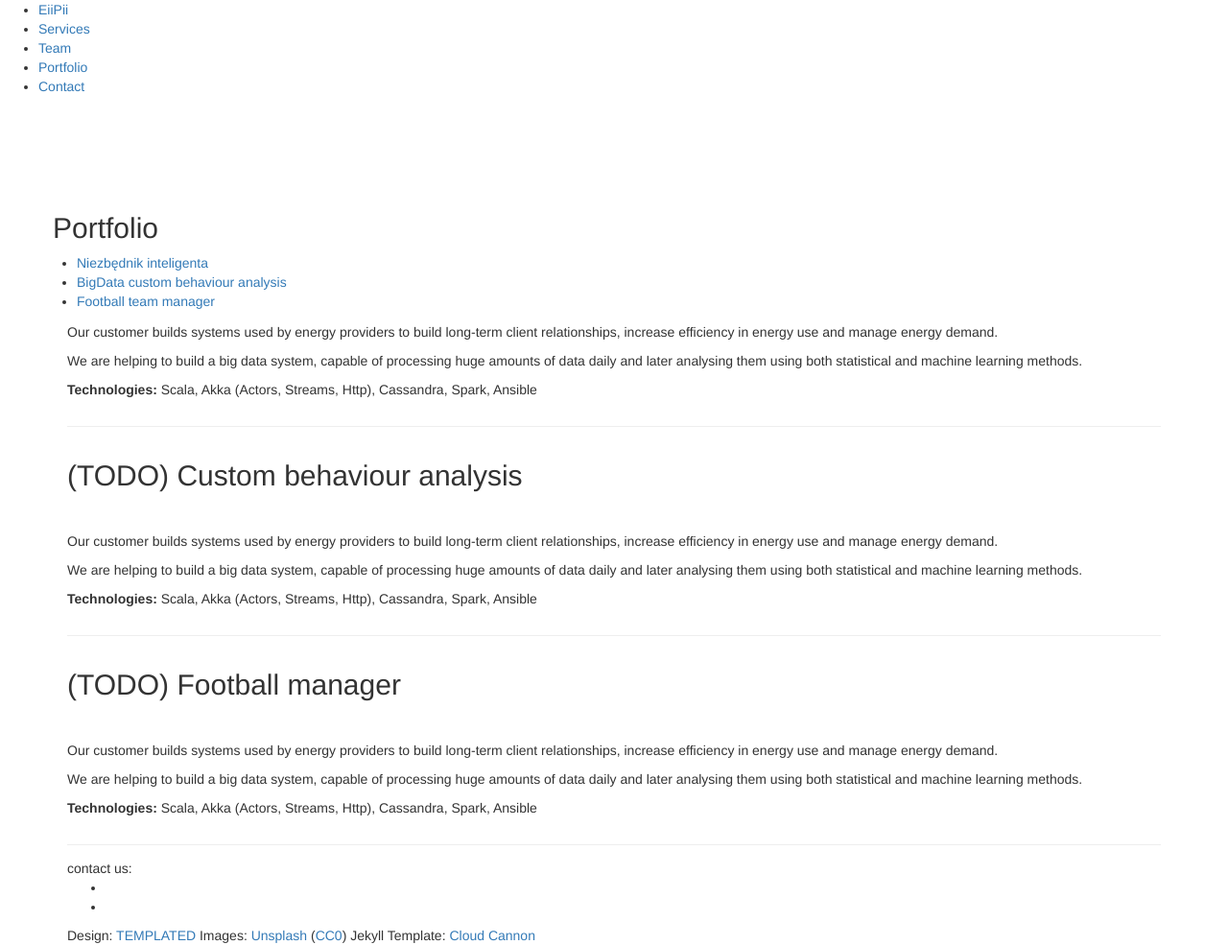
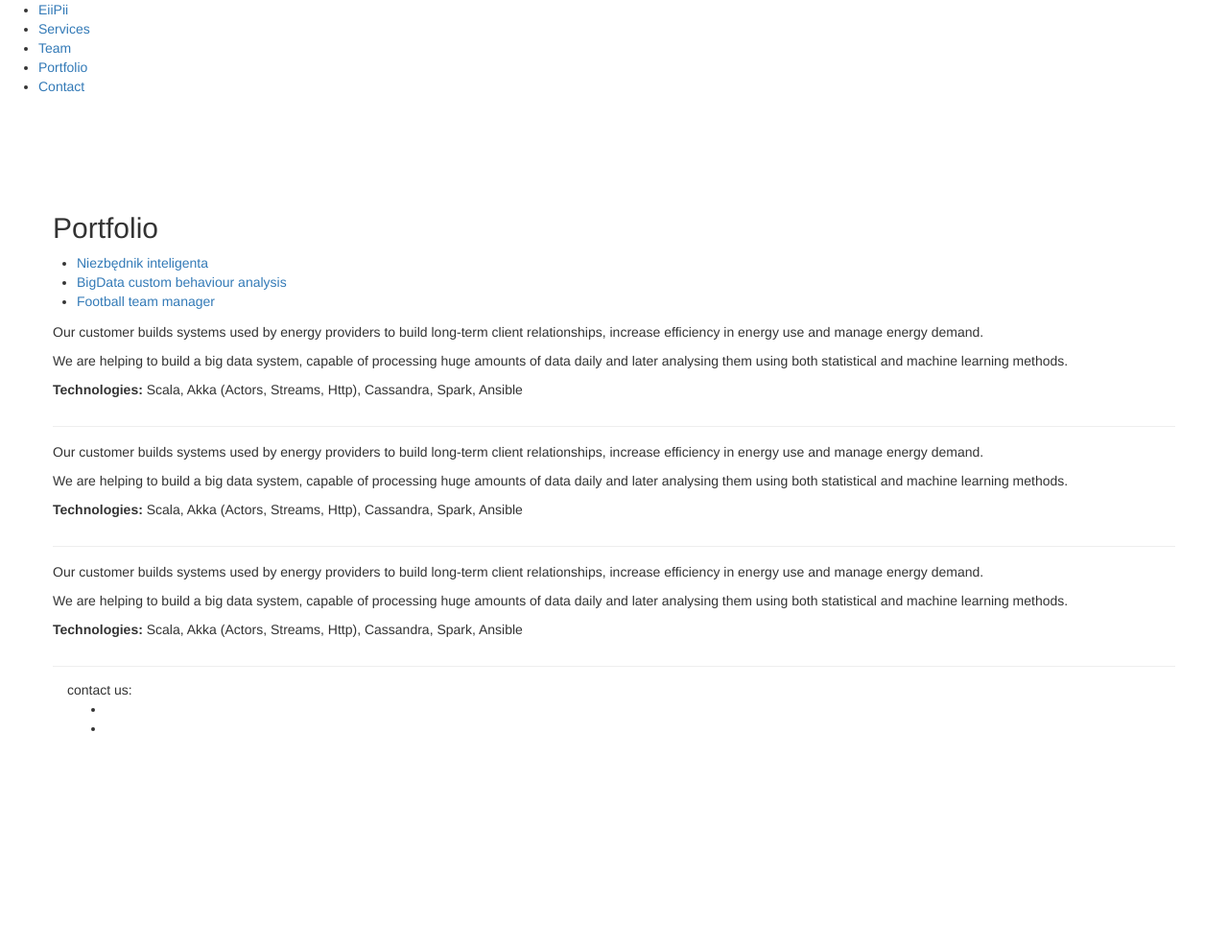
Before and after one commit to eiipii/eiipiihomepage, a Jekyll site: the page built from portfolio.html, in a window 1280 px wide. Shown: the whole page at 96% size. Built offline with Jekyll 4.4.1, drawn with Linux system fonts in a browser that asks for light colours; nearby versions of some CDN libraries; after the commit the page ends 900 px from its top, so only the background shows below that.

Commit message:
css fixes for portfolio page

```diff
--- a/_includes/portfolioContent.html
+++ b/_includes/portfolioContent.html
@@ -2,7 +2,11 @@
 <div id="content" class="8u skel-cell-important">
 
     <!-- TODO below is work-in-progress graphical element based on bootstrap - still some problems with position (something is inherited badly) and height -->
-    <div class="container">
+
+    <section id="niezbednik" class="portfolio">
+
+        <!-- Graphic Section Divider -->
+        <!-- wrapping this in div class container results in bad left and right position - might want to find why, later -->
         <div class="row">
             <div class="col-lg-12 col-md-12 total-height">
 
@@ -18,28 +22,55 @@
             </div>
         </div>
 
-
-    <section id="niezbednik">
+        <!-- Section Text -->
         <p>Our customer builds systems used by energy providers to build long-term client relationships, increase efficiency in energy use and manage energy demand.</p>
         <p>We are helping to build a big data system, capable of processing huge amounts of data daily and later analysing them using both statistical and machine learning methods.</p>
         <p><b>Technologies:</b> Scala, Akka (Actors, Streams, Http), Cassandra, Spark, Ansible</p>
         <hr style="margin: 2em 0 0 0; padding: 1em 0 0 0;"> <!-- TODO style inline-ed for now, should make a child -->
     </section>
 
-   <section id="bigdata">
-        <header style="margin-bottom: 3em">
-            <h2>(TODO) Custom behaviour analysis</h2> <!--TODO section graphics-->
-        </header>
+   <section id="bigdata" class="portfolio">
+       <!-- Graphic Section Divider -->
+       <!-- wrapping this in div class container results in bad left and right position - might want to find why, later -->
+       <div class="row">
+           <div class="col-lg-12 col-md-12 total-height">
+
+               <!-- div for cut in blue background -->
+               <div class="col-lg-8 blue-cut"></div>
+
+               <!-- div white left - icon should be placed here -->
+               <div class="col-lg-8 white-left">
+               </div>
+               <!-- div blue right, text should be placed here -->
+               <div class="col-lg-4 blue-right">
+               </div>
+           </div>
+       </div>
+        <!-- Section Text -->
         <p>Our customer builds systems used by energy providers to build long-term client relationships, increase efficiency in energy use and manage energy demand.</p>
         <p>We are helping to build a big data system, capable of processing huge amounts of data daily and later analysing them using both statistical and machine learning methods.</p>
         <p><b>Technologies:</b> Scala, Akka (Actors, Streams, Http), Cassandra, Spark, Ansible</p>
        <hr style="margin: 2em 0 0 0; padding: 1em 0 0 0;"> <!-- TODO style inline-ed for now, should make a child -->
     </section>
 
-   <section id="football">
-        <header style="margin-bottom: 3em">
-            <h2>(TODO) Football manager</h2> <!--TODO section graphics-->
-        </header>
+   <section id="football" class="portfolio">
+       <!-- Graphic Section Divider -->
+       <!-- wrapping this in div class container results in bad left and right position - might want to find why, later -->
+       <div class="row">
+           <div class="col-lg-12 col-md-12 total-height">
+
+               <!-- div for cut in blue background -->
+               <div class="col-lg-8 blue-cut"></div>
+
+               <!-- div white left - icon should be placed here -->
+               <div class="col-lg-8 white-left">
+               </div>
+               <!-- div blue right, text should be placed here -->
+               <div class="col-lg-4 blue-right">
+               </div>
+           </div>
+       </div>
+        <!-- Section Text -->
         <p>Our customer builds systems used by energy providers to build long-term client relationships, increase efficiency in energy use and manage energy demand.</p>
         <p>We are helping to build a big data system, capable of processing huge amounts of data daily and later analysing them using both statistical and machine learning methods.</p>
         <p><b>Technologies:</b> Scala, Akka (Actors, Streams, Http), Cassandra, Spark, Ansible</p>
--- a/_layouts/info.html
+++ b/_layouts/info.html
@@ -40,12 +40,6 @@
 	{% include footer.html %}
 
 <!-- Copyright -->
-<div id="copyright">
-	<div class="container">
-		Design: <a href="http://templated.co">TEMPLATED</a> Images: <a href="http://unsplash.com">Unsplash</a> (<a href="http://unsplash.com/cc0">CC0</a>)
-		Jekyll Template: <a href="http://cloudcannon.com">Cloud Cannon</a>
-	</div>
-</div>
 
 </body>
 </html>
```
Also changed, not shown: assets/css/style.css (+16 -5 lines).
